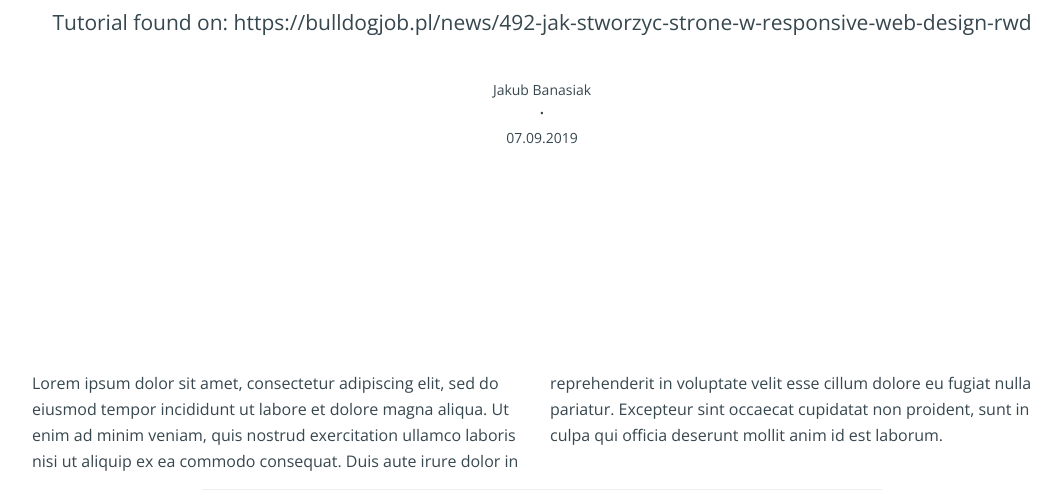
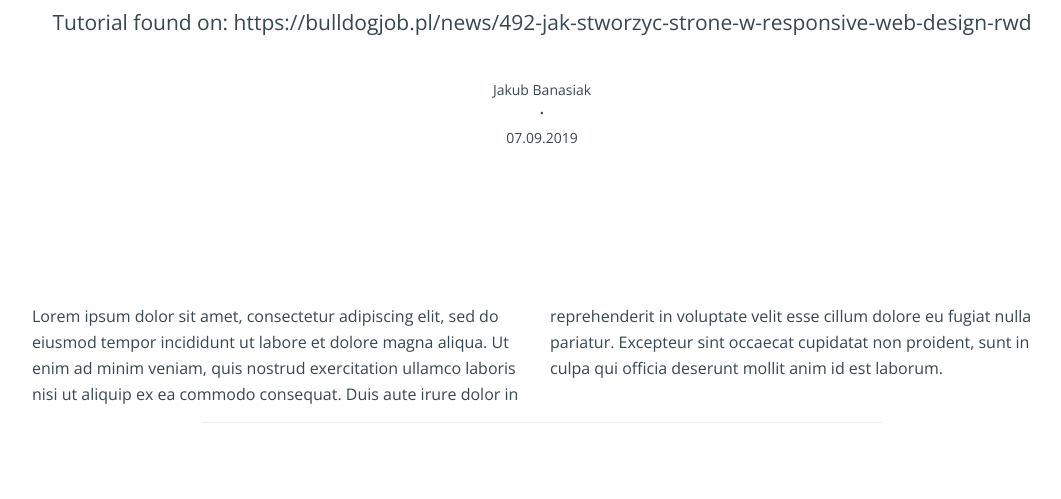
Before and after one commit to bany-org/neko-page, a plain HTML site: page index.html in a window 1280 px wide. Shown: the part 404-903 px from the top of the page, without its empty margins (98-1159 px from the left). Drawn offline with nearby package versions, Linux system fonts and the light colour scheme.

Commit message:
fix styling

```diff
--- a/css/main.css
+++ b/css/main.css
@@ -227,7 +227,7 @@ body {
 }
 
 .article-container {
-    padding-top: 82px;
+    /* padding-top: 82px; */
 
     line-height: 26px;
 }
```
